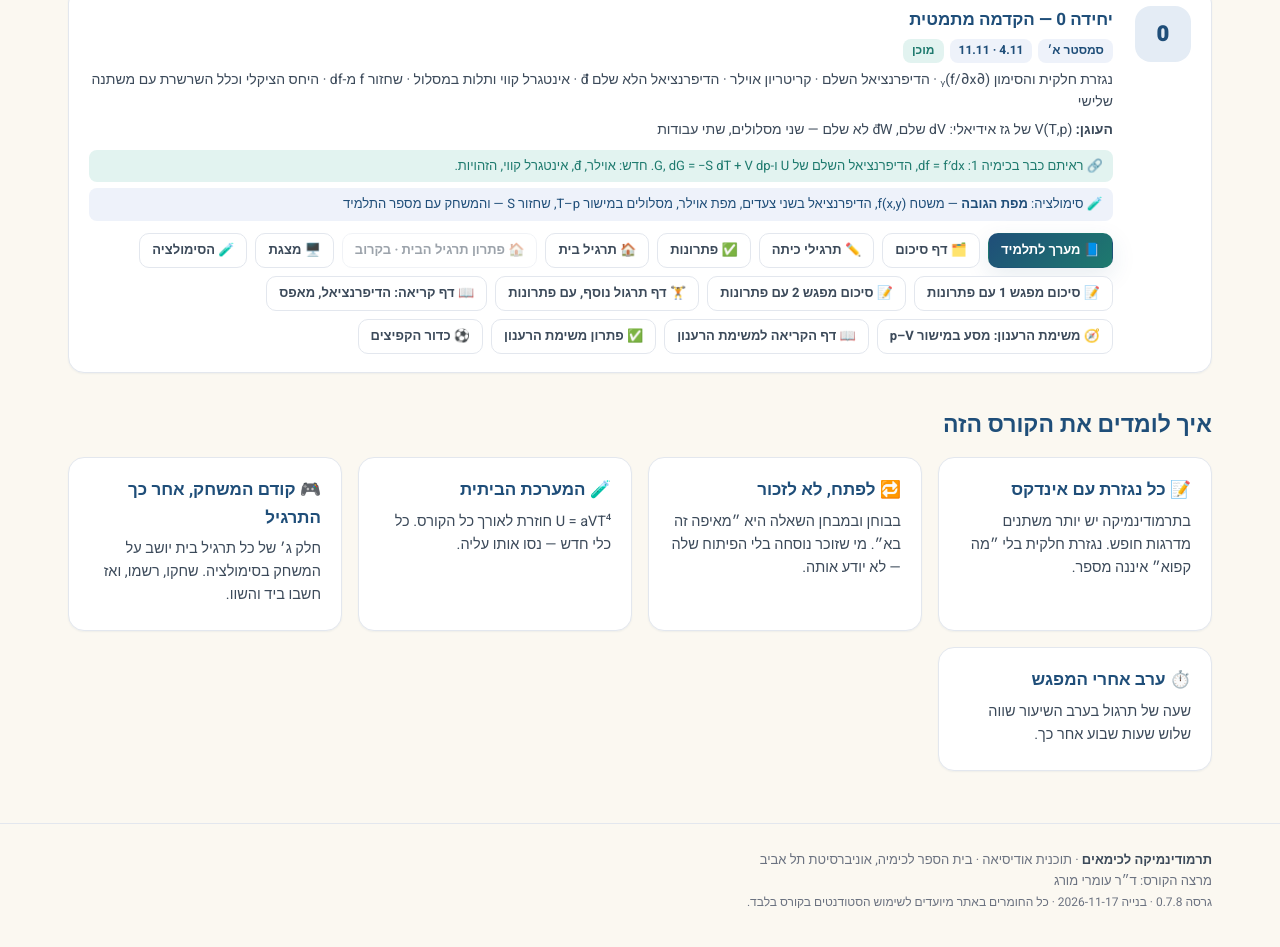
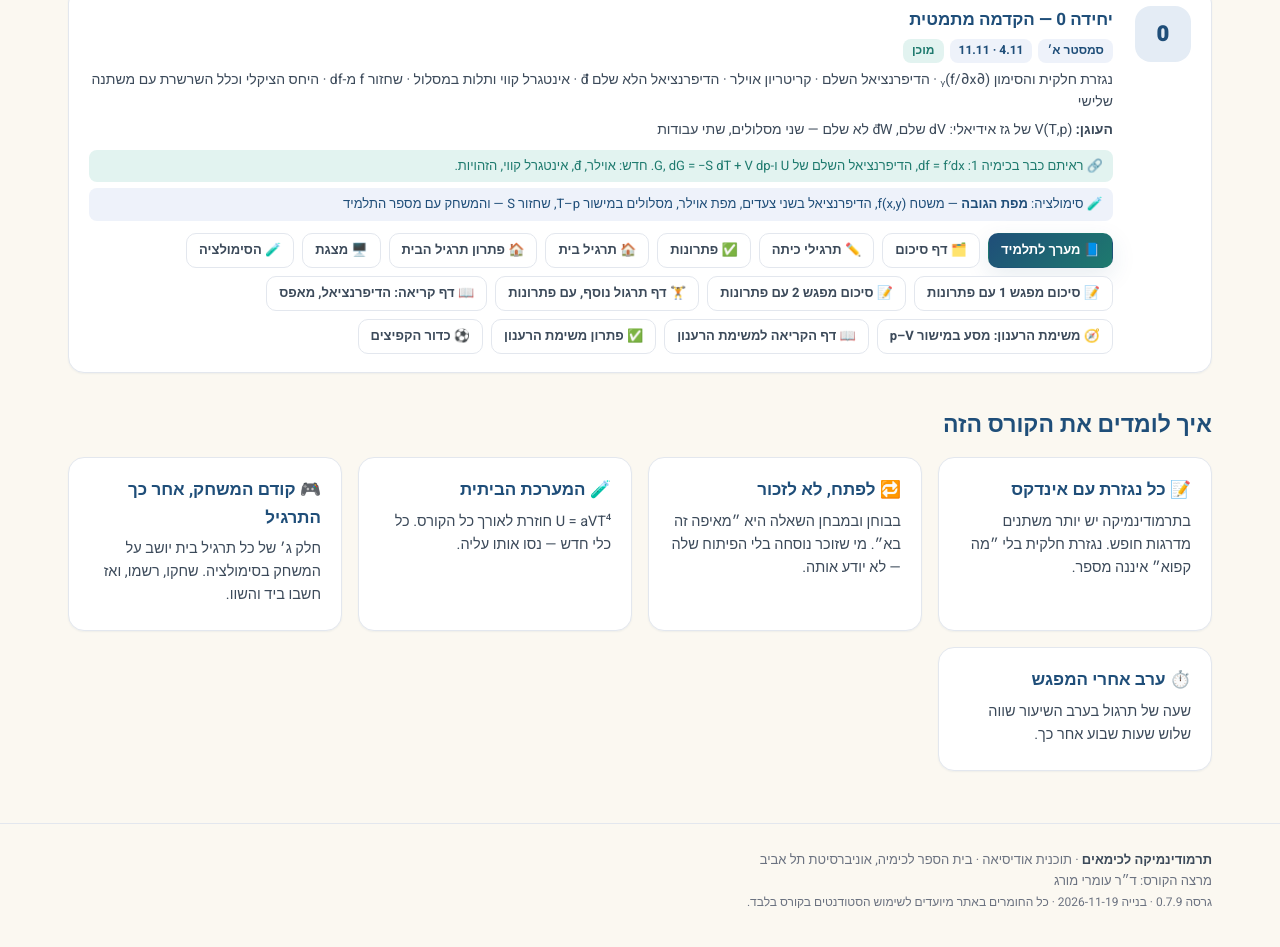
Before and after one commit to omrym13/odyssey-thermo, a plain HTML site: page index.html in a window 1280 px wide. Shown: the part 2134-3081 px from the top of the page. Drawn offline with Linux system fonts and the light colour scheme.

Commit message:
פתרון תרגיל בית 1 עלה לאתר אחרי סגירת ההגשה במודל, גרסה 0.7.9
Co-Authored-By: Claude Opus 5.5 <noreply@anthropic.com>
Claude-Session: https://claude.ai/code/session_01Fvz2Pjno35uCcurDSXxf8Q

```diff
--- a/index.html
+++ b/index.html
@@ -119,7 +119,7 @@ input[type=password],input[type=text],textarea{font:inherit; padding:8px 10px; b
 <footer class="footer"><div class="wrap">
   <b>תרמודינמיקה לכימאים</b> · תוכנית אודיסיאה · בית הספר לכימיה, אוניברסיטת תל אביב<br>
   מרצה הקורס: ד״ר עומרי מורג<br>
-  <span class="tiny">גרסה <span class="num">0.7.8</span> · בנייה <span class="num">2026-11-17</span> · כל החומרים באתר מיועדים לשימוש הסטודנטים בקורס בלבד.</span>
+  <span class="tiny">גרסה <span class="num">0.7.9</span> · בנייה <span class="num">2026-11-19</span> · כל החומרים באתר מיועדים לשימוש הסטודנטים בקורס בלבד.</span>
 </div></footer>
 <div class="toast" id="toast"></div>
 
@@ -146,7 +146,7 @@ const UNITS = [
    bridge:"ראיתם כבר בכימיה 1: df = f′dx, הדיפרנציאל השלם של U ו-G, dG = −S dT + V dp. חדש: אוילר, đ, אינטגרל קווי, הזהויות.",
    sessions:[1,2],
    student:"unit00_student.pdf", card:"unit00_summary.pdf", exercises:"unit00_exercises.pdf", solutions:"unit00_exercises_solutions.pdf",
-   hw:"hw01.pdf", hwsol:null, slides:"slides_00.html", sim:"sim_map.html", simName:"מפת הגובה",
+   hw:"hw01.pdf", hwsol:"hw01_solutions.pdf", slides:"slides_00.html", sim:"sim_map.html", simName:"מפת הגובה",
    extras:[{label:"📝 סיכום מפגש 1 עם פתרונות", href:"unit00_meeting1_summary.pdf"}, {label:"📝 סיכום מפגש 2 עם פתרונות", href:"unit00_meeting2_summary.pdf"}, {label:"🏋️ דף תרגול נוסף, עם פתרונות", href:"unit00_extra_practice.pdf"}, {label:"📖 דף קריאה: הדיפרנציאל, מאפס", href:"differential_reading.pdf"}, {label:"🧭 משימת הרענון: מסע במישור p–V", href:"sim_pv.html"}, {label:"📖 דף הקריאה למשימת הרענון", href:"reading_pv.pdf"}, {label:"✅ פתרון משימת הרענון", href:"pv_solution.html"}, {label:"⚽ כדור הקפיצים", href:"slides_ball.html"}],
    simDesc:"משטח f(x,y), הדיפרנציאל בשני צעדים, מפת אוילר, מסלולים במישור T–p, שחזור S — והמשחק עם מספר התלמיד"},
   {id:1, title:"מושגים בסיסיים ועבודה", sem:"א", status:"ready", sessions:[3],
```
Also changed, not shown: 1 other file.
